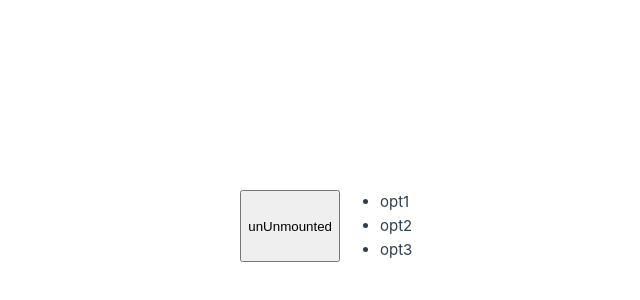
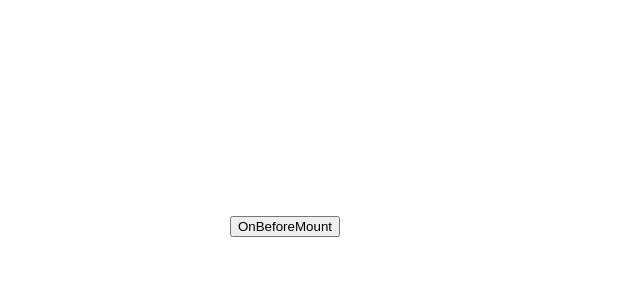
Before and after one commit to Yairrchh/course-vue, a Vue app: page / in a window 1280 px wide. Shown: the part 174-474 px from the top of the page, without its empty margins (300-940 px from the left). Built offline with nearby package versions, Linux system fonts and the light colour scheme.

Commit message:
changes save

```diff
--- a/src/App.vue
+++ b/src/App.vue
@@ -2,18 +2,17 @@
 import { ref } from 'vue';
 import MenuDest from './components/MenuDest.vue'
 
-let onUnmountedComponents = ref(true);
+let onUnmountedComponents = ref(false);
 
 const onUnmountedMessage = () => {
-  console.log('unUnmounted component')
   onUnmountedComponents.value = !onUnmountedComponents.value;
-
+  console.log('Click onBeforeMount')
 }
 
 </script>
 
 <template>
-  <button @click="onUnmountedMessage">unUnmounted</button>
+  <button @click="onUnmountedMessage">OnBeforeMount</button>
   <div >
     <MenuDest v-if="onUnmountedComponents"/>
   </div>
--- a/src/components/MenuDest.vue
+++ b/src/components/MenuDest.vue
@@ -1,8 +1,8 @@
 <script setup>
-import { onUnmounted } from 'vue';
+import { onBeforeMount,  } from 'vue';
 
-    onUnmounted(() => {
-    console.log('onUnmounted: the components has been onUnmounted' )
+    onBeforeMount(() => {
+    console.log('onBeforeMount: the components has been onBeforeMount' )
     })
 </script>
 
```
